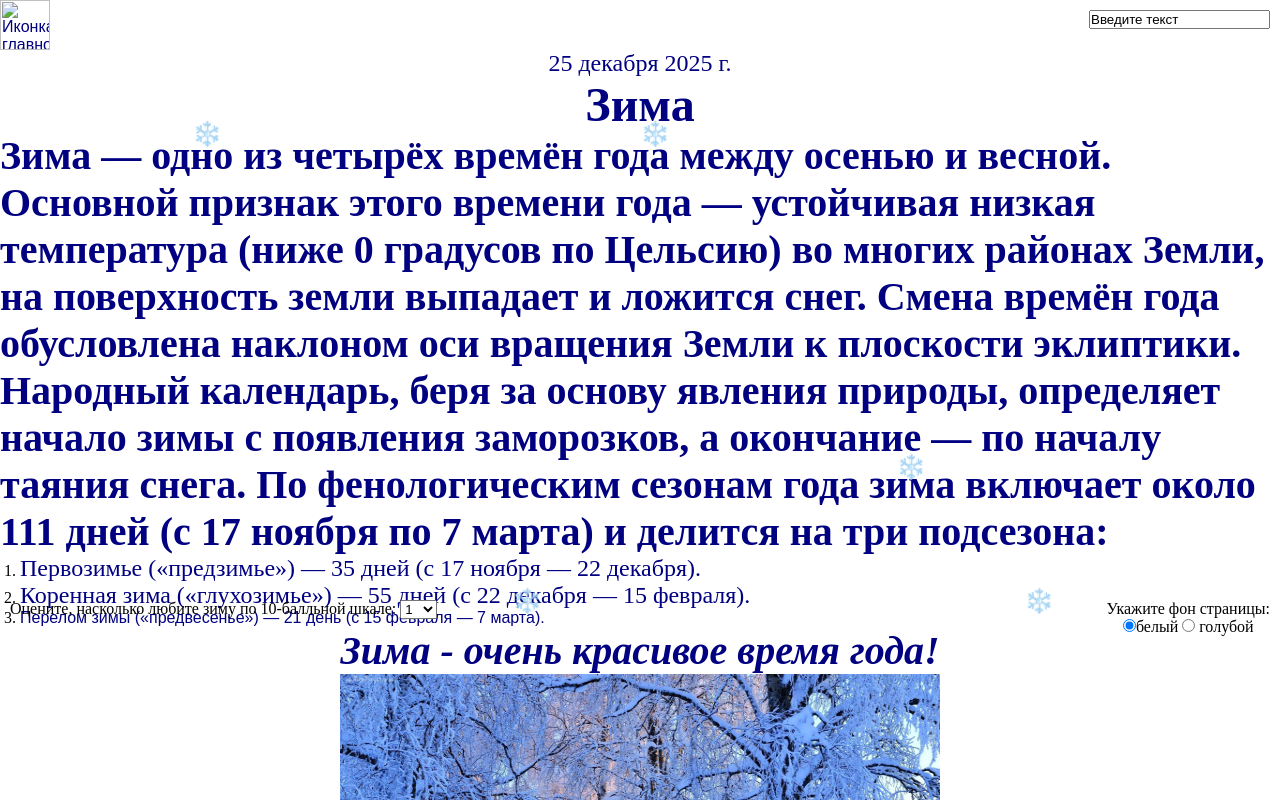
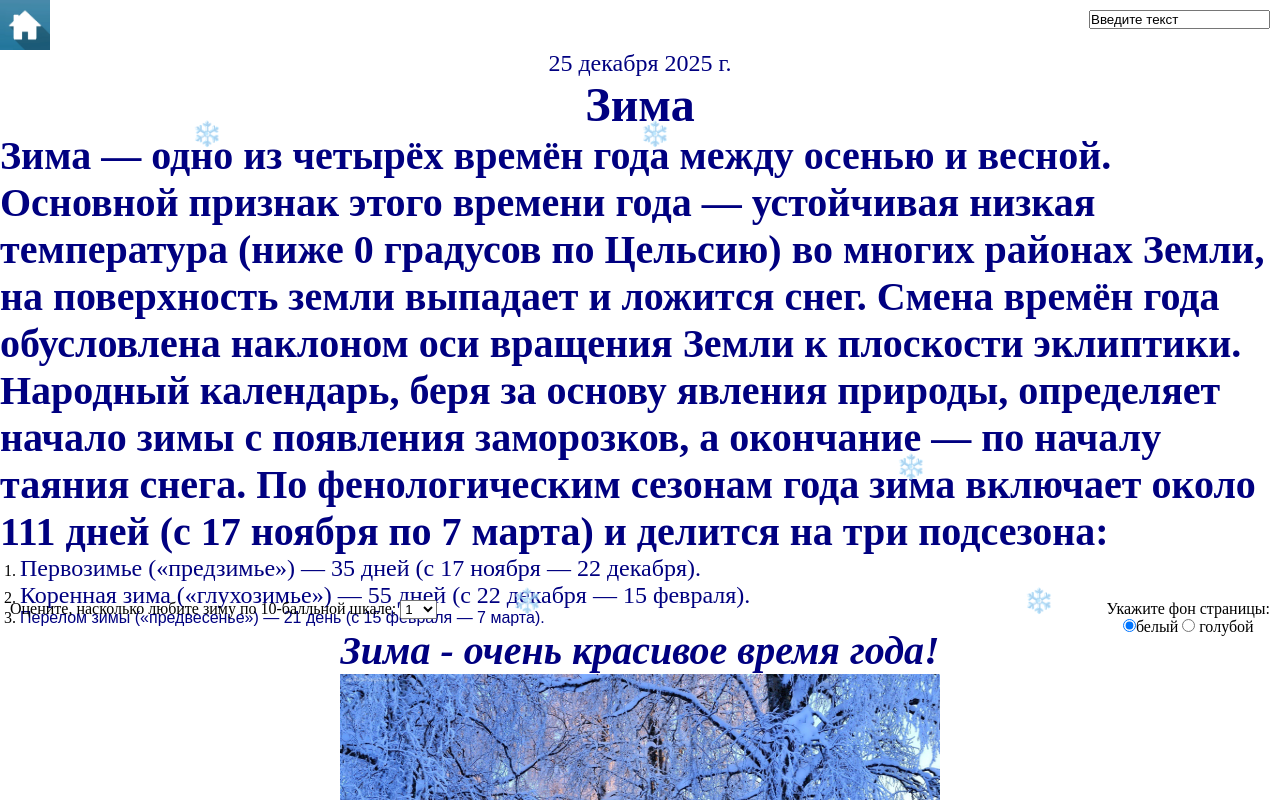
Before and after one commit to chazov-vanusha/my-first-project.github.io, a plain HTML site: page index.html in a window 1280 px wide. Shown: the top 800 px of the page. Drawn offline with Linux system fonts and the light colour scheme; files whose address does not match are found by name.

Commit message:
Update index.html

```diff
--- a/index.html
+++ b/index.html
@@ -126,7 +126,7 @@
 <body>
     <div>
     <a href="index.html">
-    <img src="i.webp" alt="Иконка главной страницы" class="home-icon">
+    <img src="./img/i.webp" alt="Иконка главной страницы" class="home-icon">
     <form name="forma1" class="input-container1">
         <input type="text" name="text1" size="20"
         maxlength="50" value="Введите текст">
```
